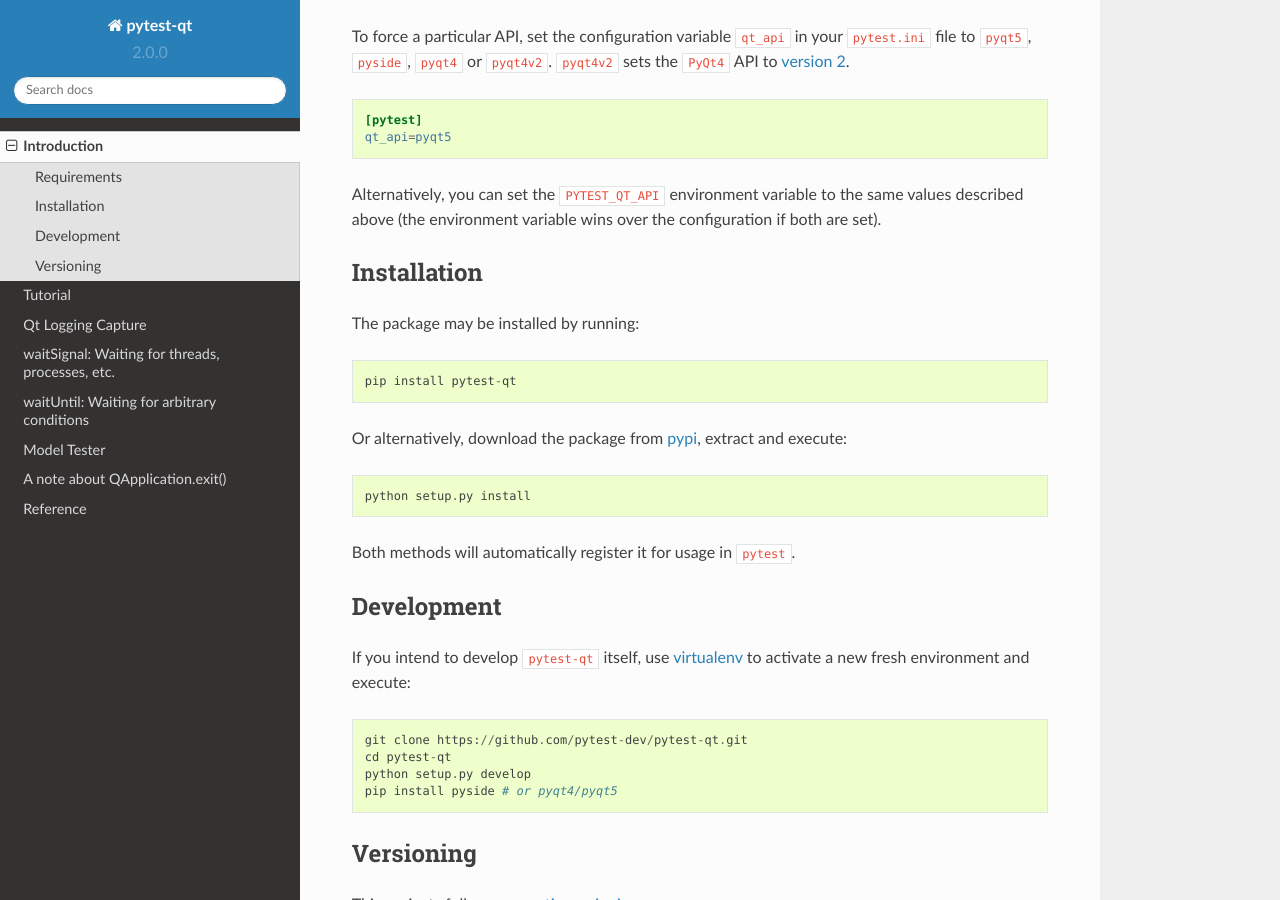
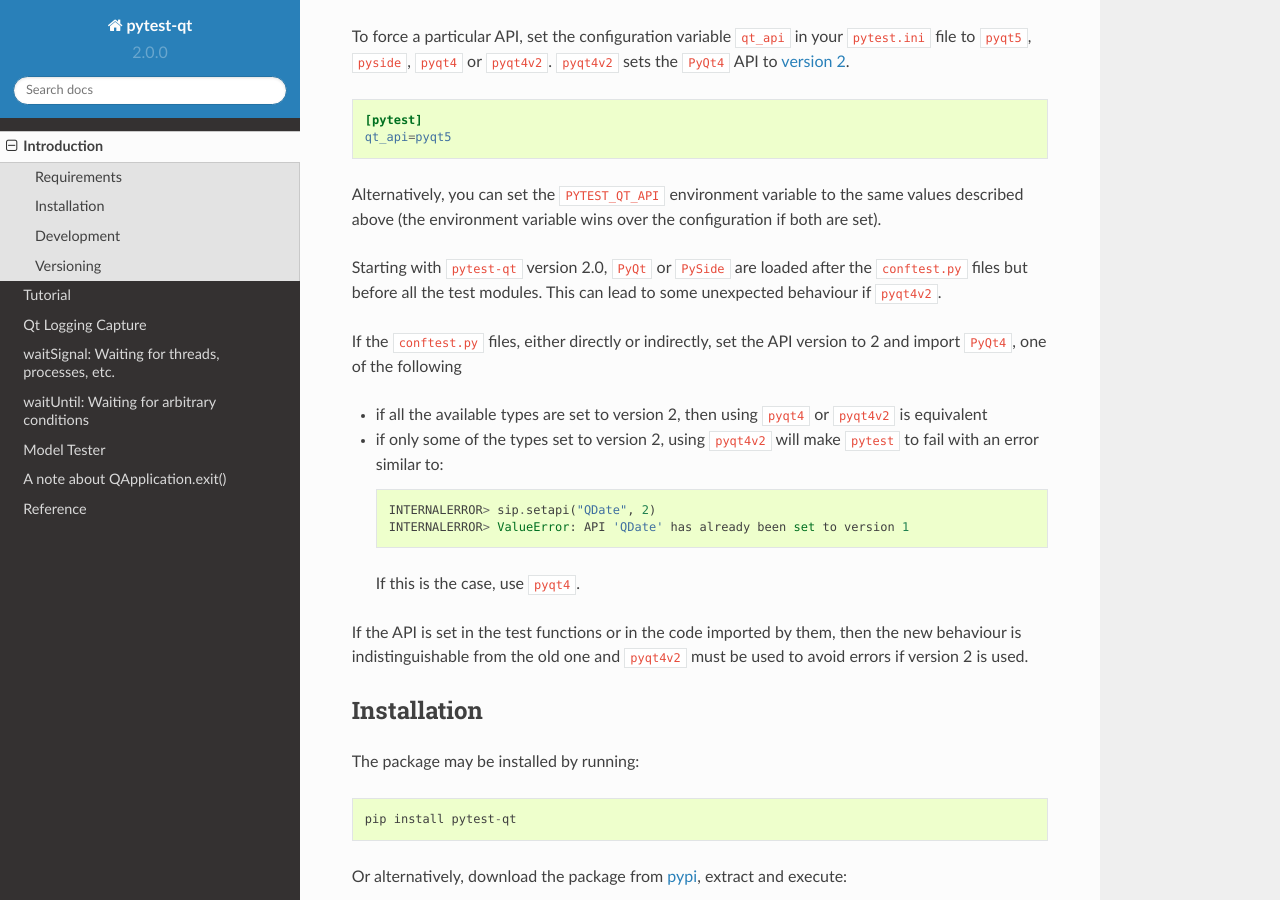
Before and after one commit to pytest-dev/pytest-qt, a Sphinx documentation site: the page built from docs/intro.rst, in a window 1280 px wide and 900 px high, scrolled down 788 px. Built offline with Sphinx 7.4.7 and the Read the Docs theme 2.0.0, drawn with Linux system fonts in a browser that asks for light colours; pages that are not in the unit, such as notebooks, are missing from menus.

Commit message:
Add some info about pyqt4v2 and the new behaviour

```diff
--- a/docs/intro.rst
+++ b/docs/intro.rst
@@ -40,19 +40,39 @@
 
 To force a particular API, set the configuration variable ``qt_api`` in your ``pytest.ini`` file to
 ``pyqt5``, ``pyside``, ``pyqt4`` or ``pyqt4v2``. ``pyqt4v2`` sets the ``PyQt4``
-API to `version 2 <version2>`_.
+API to `version 2`_.
 
 .. code-block:: ini
 
     [pytest]
     qt_api=pyqt5
 
-
 Alternatively, you can set the ``PYTEST_QT_API`` environment
 variable to the same values described above (the environment variable wins over the configuration
 if both are set).
 
-.. _version2: http://pyqt.sourceforge.net/Docs/PyQt4/incompatible_apis.html
+Starting with ``pytest-qt`` version 2.0, ``PyQt`` or ``PySide`` are loaded after
+the ``conftest.py`` files but before all the test modules. This can lead to some
+unexpected behaviour if ``pyqt4v2``.
+
+If the ``conftest.py`` files, either directly or indirectly, set the API version
+to 2 and import ``PyQt4``, one of the following
+
+* if all the available types are set to version 2, then using ``pyqt4`` or
+  ``pyqt4v2`` is equivalent
+* if only some of the types set to version 2, using ``pyqt4v2`` will make ``pytest``
+  to fail with an error similar to::
+
+    INTERNALERROR> sip.setapi("QDate", 2)
+    INTERNALERROR> ValueError: API 'QDate' has already been set to version 1
+
+  If this is the case, use ``pyqt4``.
+
+If the API is set in the test functions or in the code imported by them, then
+the new behaviour is indistinguishable from the old one and ``pyqt4v2`` must be
+used to avoid errors if version 2 is used.
+
+.. _version 2: http://pyqt.sourceforge.net/Docs/PyQt4/incompatible_apis.html
 
 Installation
 ------------
```
